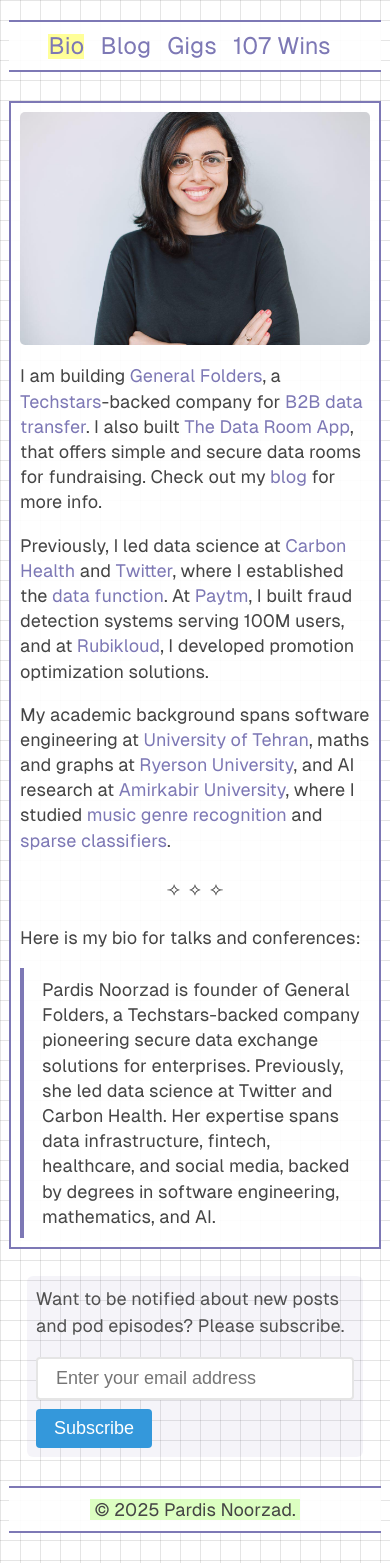
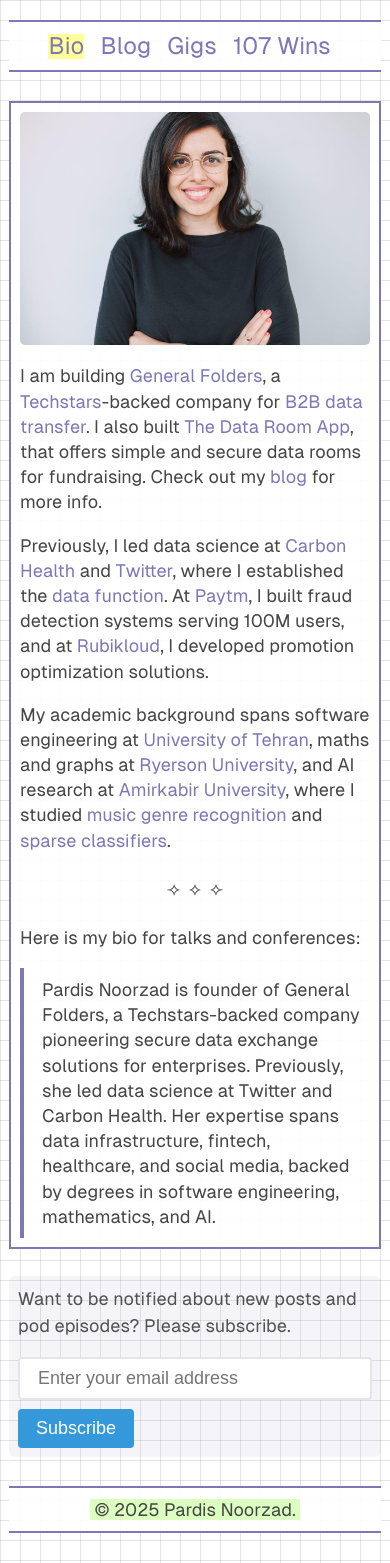
Before and after one commit to djpardis/djpardis.github.io, a Jekyll site: the page built from index.md, in a window 390 px wide. Built offline with Jekyll 4.4.1, drawn with Linux system fonts in a browser that asks for light colours; a style sheet for code colours, icons or effects is not loaded.

Commit message:
Fix newsletter section mobile responsiveness
📱 Mobile improvements:
- Added mobile-only CSS rule to remove newsletter-section padding on mobile
- Newsletter container now matches width of other containers (content, copyright)
- Uses consistent mobile pattern: width: calc(100% - 1rem), margin: 0.125rem 0.5rem

🖥️ Desktop unchanged:
- Desktop version remains exactly the same
- No changes to existing desktop layout or styling

✅ Newsletter section now properly responsive across all devices

```diff
--- a/public/css/custom-styles.css
+++ b/public/css/custom-styles.css
@@ -863,6 +863,10 @@
 
 /* Mobile newsletter width */
 @media (max-width: 30em) {
+  .newsletter-section {
+    padding: 0; /* Remove padding on mobile to match other containers */
+  }
+
   .newsletter-signup {
     background-color: rgba(125, 120, 181, 0.08);
     border-radius: 6px;
```
